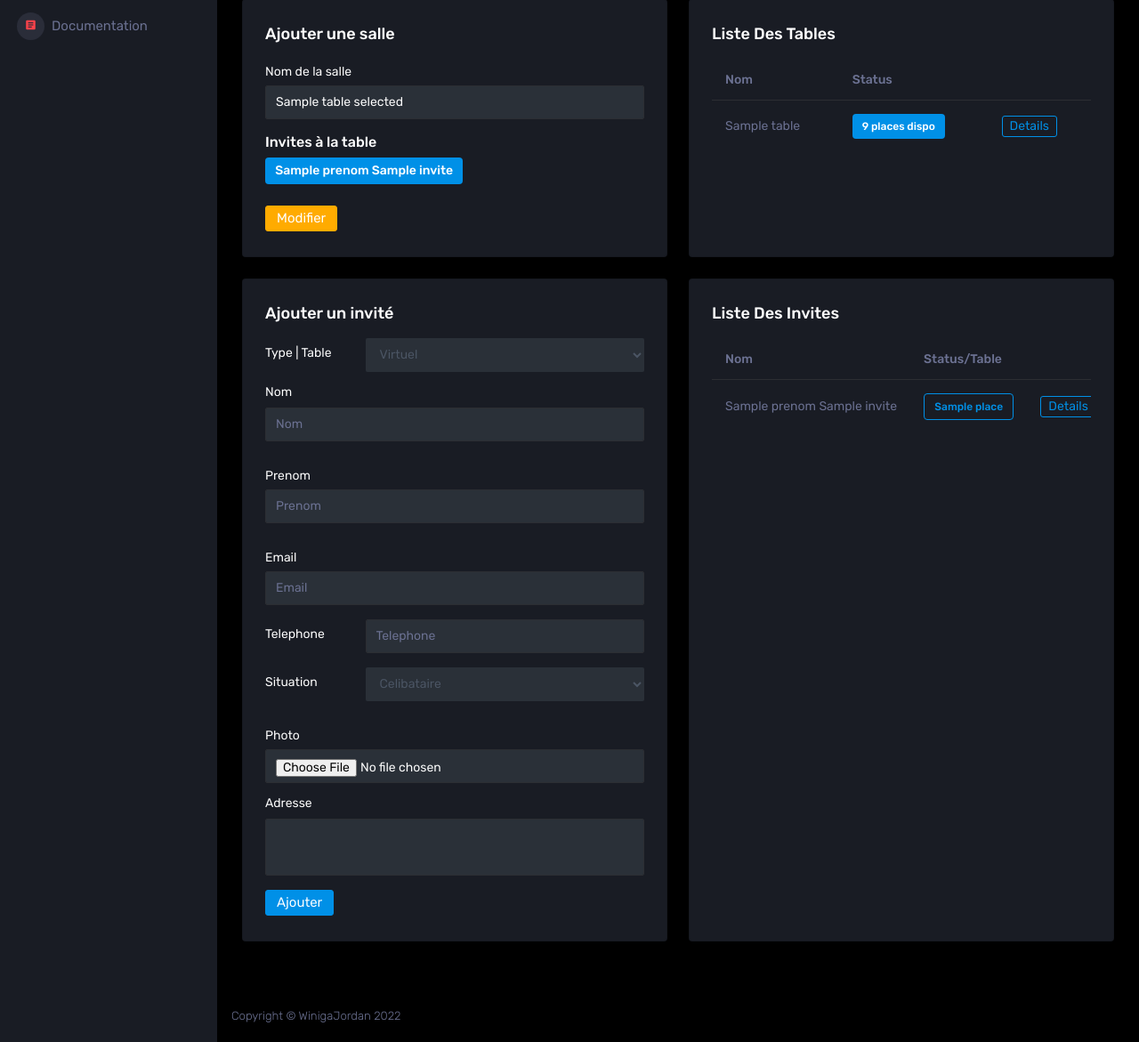
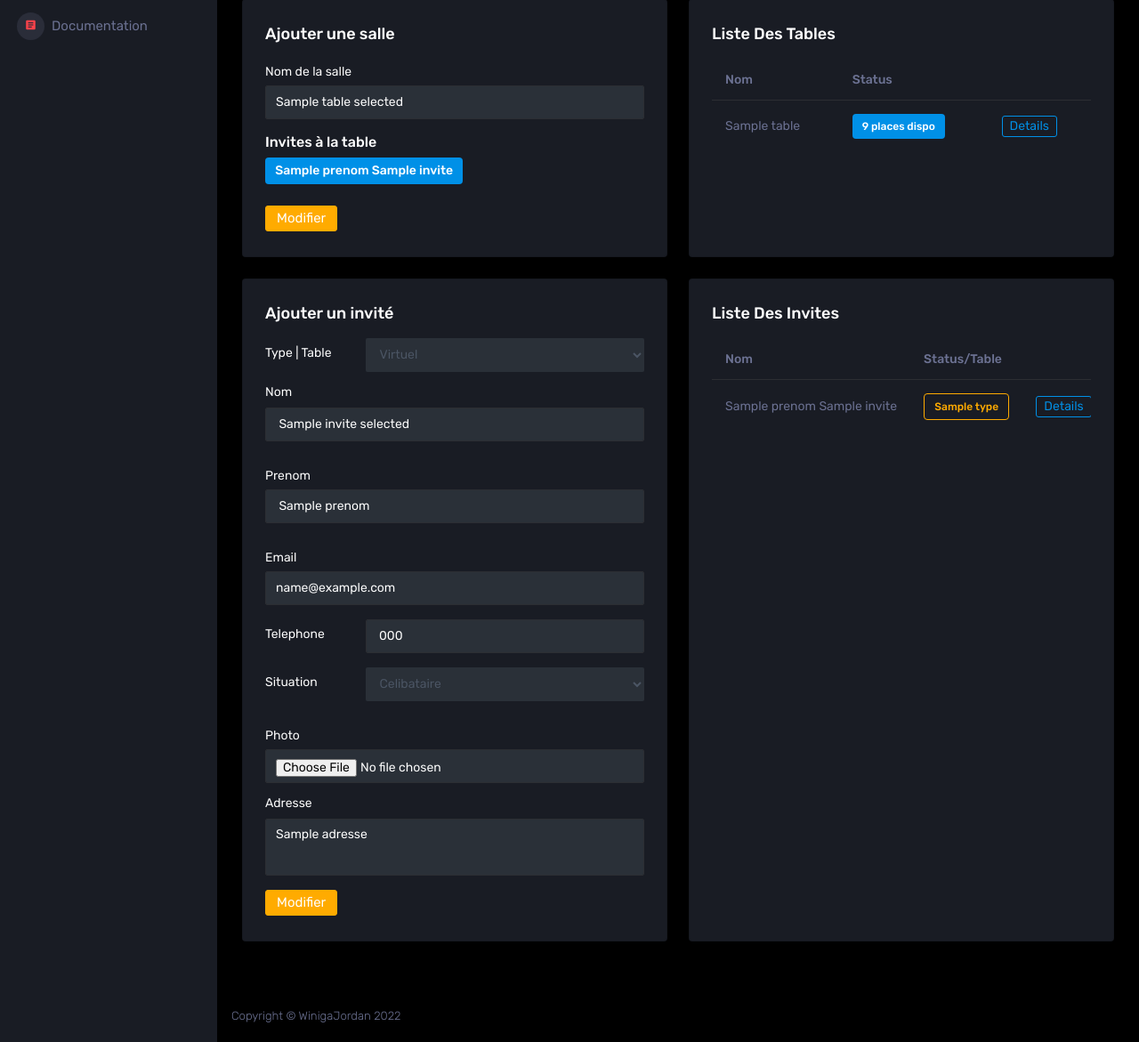
Before and after one commit to winigajordan/JOEFOUNDHISCRYSTAL, a Symfony app: template templates/admin/index.html.twig in a window 1280 px wide. Shown: the part 499-1670 px from the top of the page at 89% size. Run offline with Twig, Linux system fonts and the light colour scheme; the template is opened without the code that fills it: most values are stand-ins (such as "Sample title", 1, 10 or a date in 2020); some libraries are stand-ins or nearby versions.

Commit message:
Fin crud des invités

```diff
--- a/templates/admin/index.html.twig
+++ b/templates/admin/index.html.twig
@@ -176,7 +176,7 @@
             <div class="card">
                 <div class="card-body">
                     <h4>Ajouter un invité</h4>
-                    <form class="forms-sample" method="post" action="{{ path('add_invite') }}" enctype="multipart/form-data">
+                    <form class="forms-sample" method="post" action="{% if invite_selected is defined %} {{ path('update_invite')}} {% else %} {{ path('add_invite') }} {% endif%}" enctype="multipart/form-data">
                         <div class="form-group row mt-3">
                             <label for="exampleInputEmail2" class="col-sm-3 col-form-label">Type | Table </label>
                             <div class="col-sm-9">
@@ -193,20 +193,25 @@
 
                         <div class="form-group">
                             <label for="exampleInputUsername1" >Nom</label>
-                            <input type="text" name="nom" class="form-control" id="exampleInputUsername1" placeholder="Nom" required>
+                            <input type="text" name="nom" class="form-control" id="exampleInputUsername1" placeholder="Nom" value="{% if invite_selected is defined %} {{ invite_selected.nom}} {% endif%}" required>
                         </div>
+                        {% if invite_selected is defined %}
+                            <div class="form-group">
+                                <input type="text" name="slug" class="form-control" id="exampleInputUsername1" placeholder="Nom" value="{{ invite_selected.slug }}" hidden>
+                            </div>
+                        {% endif%}
                         <div class="form-group">
                             <label for="exampleInputUsername1" class="mt-3"> Prenom </label>
-                            <input type="text" name="prenom" class="form-control" id="exampleInputUsername1" placeholder="Prenom" required>
+                            <input type="text" name="prenom" class="form-control" id="exampleInputUsername1" placeholder="Prenom" value="{% if invite_selected is defined %} {{ invite_selected.prenom}} {% endif%}" required>
                         </div>
                         <div class="form-group">
                             <label for="exampleInputUsername1" class="mt-3"> Email </label>
-                            <input type="email" name="email" class="form-control" id="exampleInputUsername1" placeholder="Email" required >
+                            <input type="email" name="email" class="form-control" id="exampleInputUsername1" placeholder="Email" value="{% if invite_selected is defined %} {{ invite_selected.email}} {% endif%}" required >
                         </div>
                         <div class="form-group row">
                             <label for="exampleInputEmail2" class="col-sm-3 col-form-label">Telephone</label>
                             <div class="col-sm-9">
-                                <input type="text" class="form-control" name="telephone" id="exampleInputEmail2" placeholder="Telephone" required>
+                                <input type="text" class="form-control" name="telephone" id="exampleInputEmail2" placeholder="Telephone" value="{% if invite_selected is defined %} {{ invite_selected.telephone}} {% endif%}" required>
                             </div>
                         </div>
                         <div class="form-group row">
@@ -221,14 +226,18 @@
                         </div>
                         <div class="form-group">
                             <label for="exampleInputUsername1" class="mt-3"> Photo </label>
-                            <input type="file" accept="image/*" name="image" class="form-control" id="exampleInputUsername1" placeholder="Photo" required>
+                            <input type="file" accept="image/*" name="image" class="form-control" id="exampleInputUsername1" placeholder="Photo" {% if invite_selected is not defined %} } required{% endif%} >
                         </div>
                         <div class="form-group">
                             <label for="exampleTextarea1">Adresse</label>
-                            <textarea class="form-control" id="exampleTextarea1" rows="3" name="adresse"></textarea>
+                            <textarea class="form-control" id="exampleTextarea1" rows="3" name="adresse">{% if invite_selected is defined %}{{ invite_selected.adresse}}{% endif%}</textarea>
                         </div>
+                        {% if invite_selected is defined %}
+                            <button type="submit" class="btn btn-warning mr-2">Modifier</button>
+                        {% else %}
+                            <button type="submit" class="btn btn-primary mr-2">Ajouter</button>
+                        {% endif%}
 
-                            <button type="submit" class="btn btn-primary mr-2">Ajouter</button>
 
                     </form>
                 </div>
@@ -253,13 +262,13 @@
                                 <tr>
                                     <td>{{ invite.prenom }} {{ invite.nom }} </td>
                                     <td>
-                                        {%  if invite.type=="PHYSIQYE" %}
-                                        <label class="badge badge-outline-warning">{{ invite.type }}</label></td>
-                                    {% else %}
-                                        <label class="badge badge-outline-primary">{{ invite.place.nom }}</label></td>
-                                    {% endif %}
+                                        {%  if invite.type!="PHYSIQUE" %}
+                                            <label class="badge badge-outline-warning">{{ invite.type }}</label></td>
+                                        {% else %}
+                                            <label class="badge badge-outline-primary">{{ invite.place.nom }}</label></td>
+                                        {% endif %}
                                     <td>
-                                        <a class="btn btn-outline-primary btn-sm" href="#">
+                                        <a class="btn btn-outline-primary btn-sm" href="{{ path('dtl_invite', {'slug':invite.slug}) }}">
                                             Details
                                         </a>
                                     </td>
```
Also changed, not shown: src/Controller/AdminController.php (+41 -2 lines), src/Controller/InvitationController.php (added, +18 -0 lines), src/Entity/Invite.php (+15 -0 lines), templates/invitation/index.html.twig (added, +20 -0 lines), public/Files/profiles/630025d0a9303.jpg (added), 1 other file.
